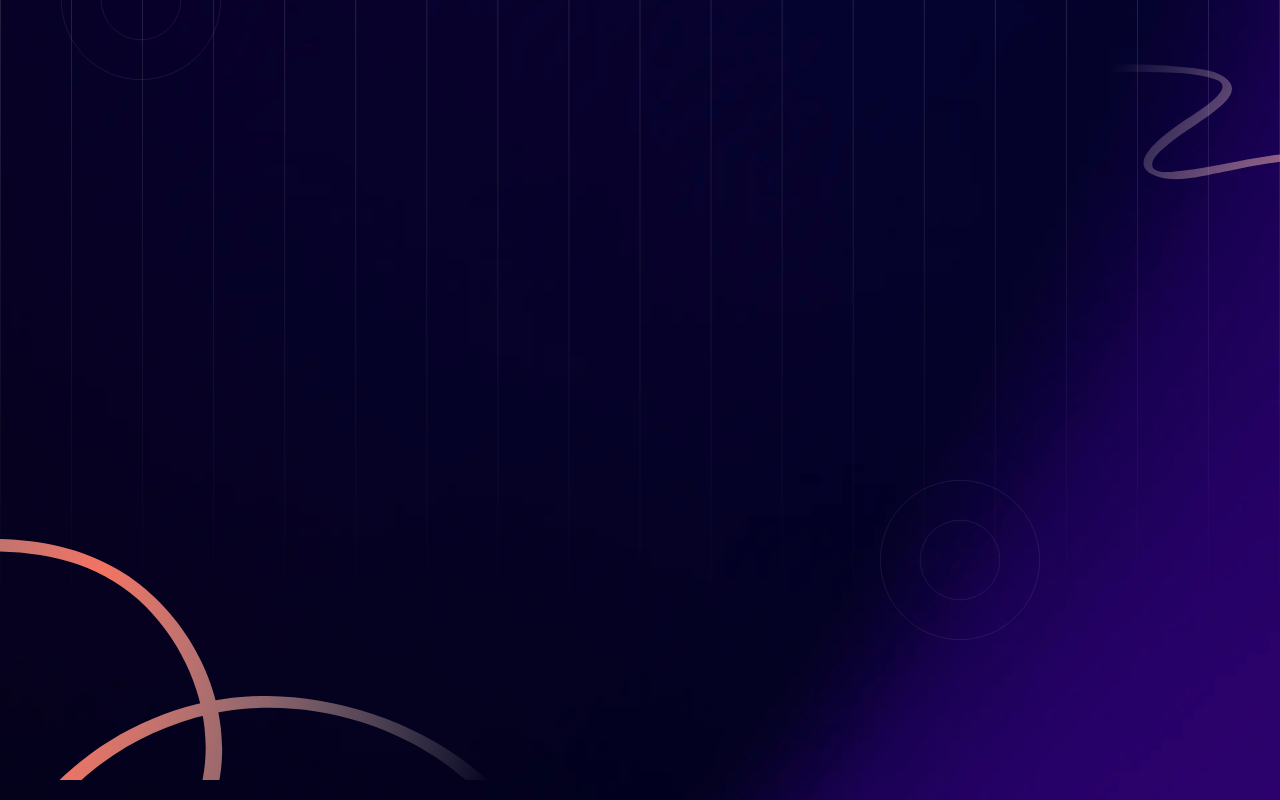
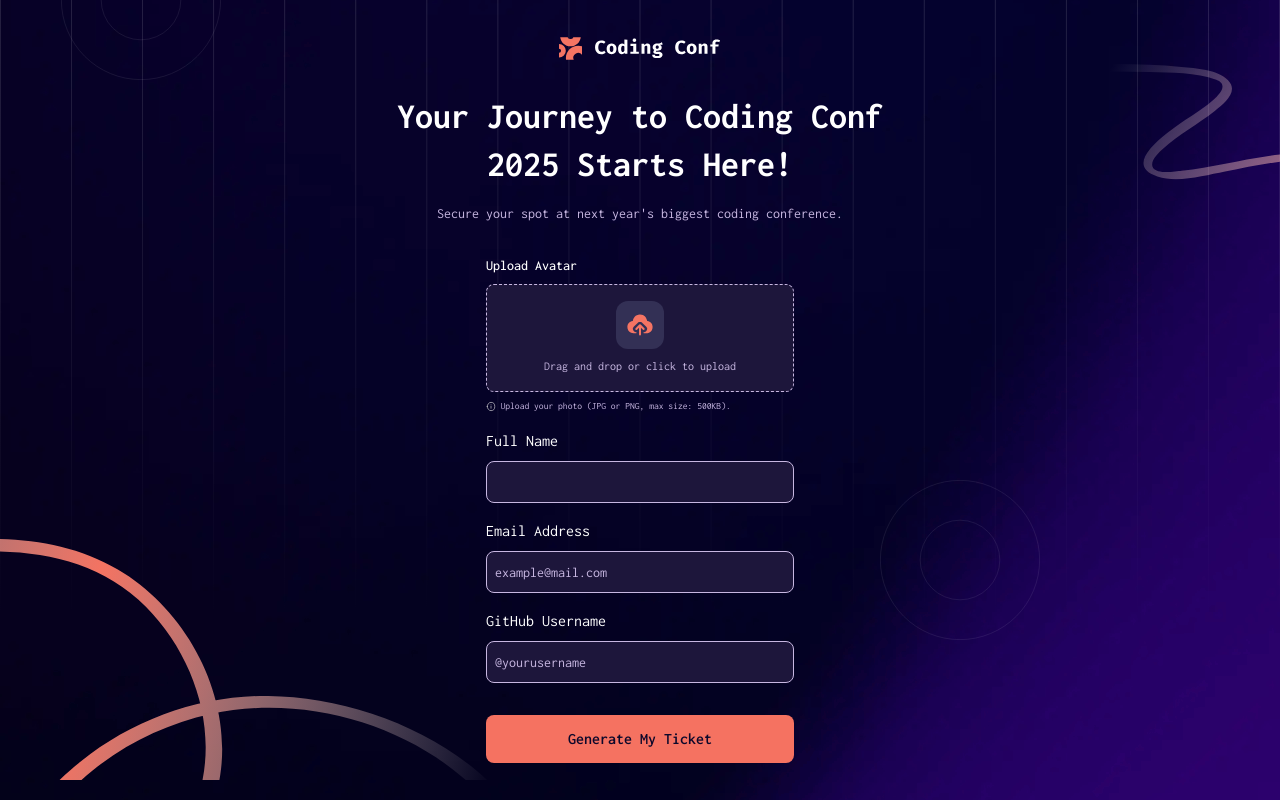
Before and after one commit to iamalabisunday/Conference-Ticket, a React (Vite) app: page / in a window 1280 px wide. Built offline with nearby package versions, Linux system fonts and the light colour scheme.

Commit message:
first commit

```diff
--- a/src/ConferenceTicket.jsx
+++ b/src/ConferenceTicket.jsx
@@ -1,12 +1,18 @@
 import Background from "./Background.jsx";
+import FormTicket from "./FormTicket.jsx";
 
 export default function ConferenceTicket() {
   return (
-    <>
-      <main className="w-full h-screen">
-        {/* Background covert */}
+    <main className="relative w-full md:h-screen h-full">
+      {/* Background (absolute and behind) */}
+      <div className="absolute inset-0 z-0">
         <Background />
-      </main>
-    </>
+      </div>
+
+      {/* Content (on top) */}
+      <div className="relative z-10 flex items-center justify-center h-full">
+        <FormTicket />
+      </div>
+    </main>
   );
 }
--- /dev/null
+++ b/src/FormTicket.jsx
@@ -0,0 +1,110 @@
+import logo from "./assets/images/logo-full.svg";
+import iconInfo from "./assets/images/icon-info.svg";
+import iconUpload from "./assets/images/icon-upload.svg";
+
+export default function FormTicket() {
+  return (
+    <>
+      <div className="w-fit h-auto flex flex-col items-center justify-center gap-8 md:pb-0 pb-10">
+        <header className="w-full h-auto pt-8  md:pt-0 flex flex-col items-center justify-center gap-8">
+          <img src={logo} alt="logo" className="md:w-[20%] w-[45%] " />
+          <section className="md:w-full w-[90%] flex flex-col items-center justify-center gap-4 ">
+            <h1 className="md:w-[70%] text-[var(--Neutral-0)] text-center md:text-4xl text-3xl font-[700] md:leading-[3rem]">
+              Your Journey to Coding Conf 2025 Starts Here!
+            </h1>
+            <p className="text-[var(--Neutral-300)] md:text-sm text-[1.2rem] font-[400] text-center">
+              Secure your spot at next year's biggest coding conference.
+            </p>
+          </section>
+        </header>
+        <main className="md:w-full w-[90%] h-auto text-[var(--Neutral-0)] flex flex-col items-center justify-start gap-4">
+          <form
+            action="submit"
+            className="md:w-[38%] w-[90%] flex flex-col items-center justify-center gap-4 "
+          >
+            {/* Darg and drop Upload  section*/}
+            <div className="w-full flex flex-col gap-2">
+              <label
+                htmlFor="upload"
+                className="cursor-pointer text-sm font-medium"
+              >
+                Upload Avatar
+              </label>
+
+              {/* Upload box with custom placeholder */}
+              <div className="w-full border border-dashed border-[var(--Neutral-300)] rounded-[0.5rem] py-4 px-2 flex flex-col justify-center items-center gap-2 cursor-pointer hover:border-gray-600 transition-all relative bg-[var(--Neutral-700)]">
+                <input
+                  type="file"
+                  name="upload"
+                  id="upload"
+                  className="absolute inset-0 w-full h-full opacity-0 cursor-pointer"
+                />
+                <img
+                  src={iconUpload}
+                  alt="Upload Icon"
+                  className="w-12 h-12 bg-[var(--Neutral-500)] p-2 rounded-xl"
+                />
+                <p className="md:text-[0.75rem] text-[0.95rem] text-[var(--Neutral-300)] font-[400]">
+                  Drag and drop or click to upload
+                </p>
+              </div>
+
+              {/* Info message */}
+              <div className="text-xs font-[400] flex items-center gap-1 text-gray-600">
+                <img src={iconInfo} alt="Info Icon" className="w-[0.65rem]" />
+                <p className="text-[0.60rem] text-[var(--Neutral-300)]">
+                  Upload your photo (JPG or PNG, max size: 500KB).
+                </p>
+              </div>
+            </div>
+
+            {/* Full Name Section */}
+            <div className="w-full flex flex-col gap-2  ">
+              <label htmlFor="name" className="cursor-pointer">
+                Full Name
+              </label>
+              <input
+                type="text"
+                name="name"
+                id="name"
+                className="w-full focus:outline-none border-1 rounded-[0.5rem] py-2 px-2 focus:border-[var(--Neutral-700)] bg-[var(--Neutral-700)] border-[var(--Neutral-300)]"
+              />
+            </div>
+            {/* Email Address Section */}
+            <div className="w-full flex flex-col gap-2">
+              <label htmlFor="email" className="cursor-pointer">
+                Email Address
+              </label>
+              <input
+                type="email"
+                name="email"
+                id="email"
+                placeholder="example@mail.com"
+                className="w-full focus:outline-none border-1 rounded-[0.5rem] py-2 px-2 focus:border-[var(--Neutral-700)] placeholder:text-sm bg-[var(--Neutral-700)] placeholder:text-[var(--Neutral-300)] border-[var(--Neutral-300)]"
+              />
+            </div>
+            {/* GiHub Username Section */}
+            <div className="w-full flex flex-col gap-2">
+              <label htmlFor="github" className="cursor-pointer">
+                GitHub Username
+              </label>
+              <input
+                type="text"
+                name="github"
+                id="github"
+                placeholder="@yourusername"
+                className="w-full focus:outline-none border-1 rounded-[0.5rem] py-2 px-2 focus:border-[var(--Neutral-700)] placeholder:text-sm bg-[var(--Neutral-700)] placeholder:text-[var(--Neutral-300)] border-[var(--Neutral-300)]"
+              />
+            </div>
+            <button
+              value="submit"
+              className="w-full mt-4 rounded-[0.5rem] h-auto p-3 cursor-pointer bg-[var(--Orange-500)] text-[var(--Neutral-900)] whitespace-nowrap font-[600]"
+            >
+              Generate My Ticket
+            </button>
+          </form>
+        </main>
+      </div>
+    </>
+  );
+}
--- a/src/index.css
+++ b/src/index.css
@@ -1,12 +1,17 @@
+@import url("https://fonts.googleapis.com/css2?family=Inconsolata:wght@200..900&display=swap");
 @import "tailwindcss";
 
 :root {
   --Neutral-0: hsl(0, 0%, 100%);
-  --Neutral-300: hsl(252, 6%, 83%);
-  --Neutral-500: hsl(245, 15%, 58%);
-  --Neutral-700: hsl(245, 19%, 35%);
+  --Neutral-300: rgb(199, 183, 225);
+  --Neutral-500: hsl(246, 28%, 26%);
+  --Neutral-700: hsl(251, 45%, 16%);
   --Neutral-900: hsl(248, 70%, 10%);
   --Orange-500: hsl(7, 88%, 67%);
   --Orange-700: hsl(7, 71%, 60%);
   --Gradient-text: hsl(7, 86%, 67%) to hsl(0, 0%, 100%);
 }
+
+* {
+  font-family: "Inconsolata", monospace;
+}
```
